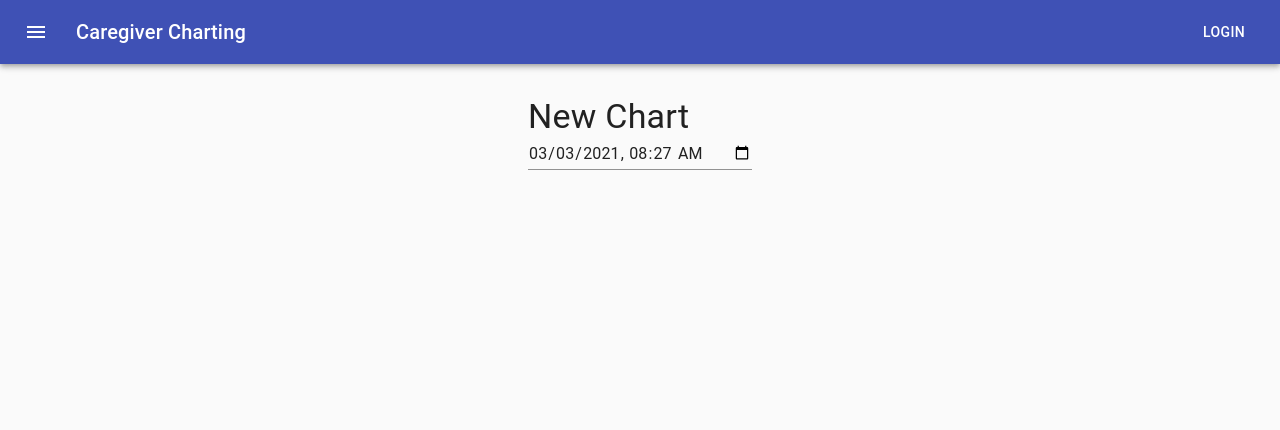
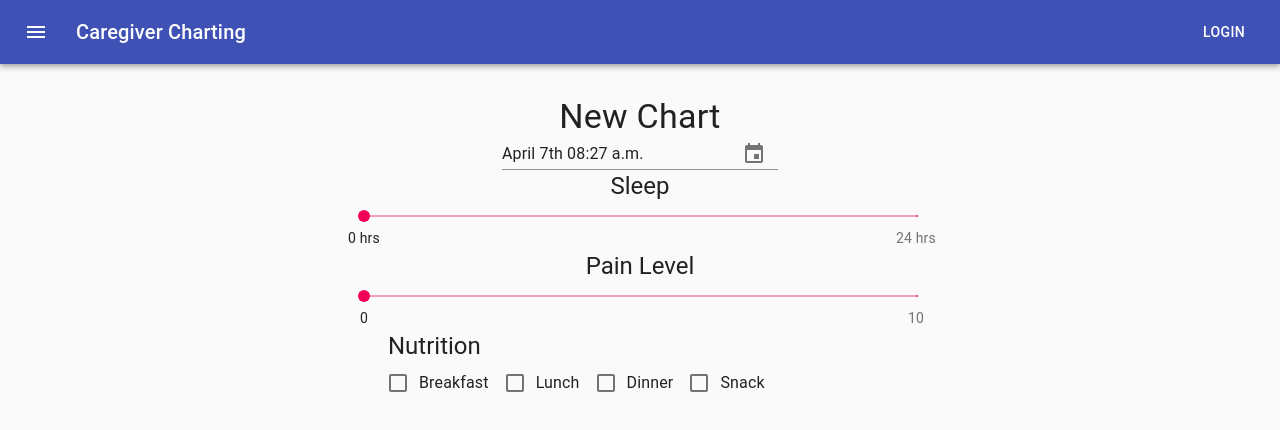
Before and after one commit to blangwell/caregiver-app-react, a React (Create React App) app: page /chart/new in a window 1280 px wide. Shown: the top 430 px of the page. Built offline with nearby package versions, Linux system fonts and the light colour scheme.

Commit message:
Add pain level slider and Nutrition component

```diff
--- a/package.json
+++ b/package.json
@@ -3,12 +3,15 @@
   "version": "0.1.0",
   "private": true,
   "dependencies": {
+    "@date-io/date-fns": "^1.3.13",
     "@material-ui/core": "^4.11.4",
     "@material-ui/icons": "^4.11.2",
+    "@material-ui/pickers": "^3.3.10",
     "@testing-library/jest-dom": "^5.11.10",
     "@testing-library/react": "^11.2.6",
     "@testing-library/user-event": "^12.8.3",
     "axios": "^0.21.1",
+    "date-fns": "^2.21.3",
     "formik": "^2.2.6",
     "jwt-decode": "^3.1.2",
     "react": "^17.0.2",
--- a/src/components/Chart.js
+++ b/src/components/Chart.js
@@ -1,9 +1,15 @@
 import Container from '@material-ui/core/Container';
+import Slider from '@material-ui/core/Slider';
 import Typography from '@material-ui/core/Typography';
 import TextField from '@material-ui/core/TextField';
 import { makeStyles } from '@material-ui/core/styles';
 import { useFormik } from 'formik';
+import { MuiPickersUtilsProvider } from '@material-ui/pickers';
+import DateFnsUtils from '@date-io/date-fns';
+import { KeyboardDateTimePicker } from '@material-ui/pickers';
 import * as Yup from 'yup';
+
+import Nutrition from './Nutrition';
 
 const useStyles = makeStyles(theme => ({
   root: {
@@ -11,8 +17,39 @@ const useStyles = makeStyles(theme => ({
     display: 'flex',
     flexDirection: 'column',
     alignItems: 'center'
+  },
+  thumb: {
+    "& span[class*='PrivateValueLabel-circle']": {
+      width: 50,
+      height: 50,
+      position: 'relative',
+      left: -9,
+      top: -17,
+    },
   }
 }));
+
+const sleepMarks = [
+  {
+    value: 0,
+    label: '0 hrs'
+  },
+  {
+    value: 24,
+    label: '24 hrs'
+  }
+]
+
+const painMarks = [
+  {
+    value: 0,
+    label: '0'
+  },
+  {
+    value: 10,
+    label: '10'
+  }
+]
 
 const validationSchema = Yup.object({
   sleep: Yup.number('must be a number'),
@@ -21,18 +58,9 @@ const validationSchema = Yup.object({
 
 const Chart = props => {
   const now = new Date();
+  const dateTimeString = new Date().toString();
+
   const classes = useStyles();
-
-  const makeDateTimeString = () => {
-    const checkLength = chunk => chunk.length === 1 ? '0' + chunk : chunk;
-    const month = checkLength(now.getMonth().toString());
-    const day = checkLength(now.getDay().toString());
-    const hours = checkLength(now.getHours().toString());
-    const mins = checkLength(now.getMinutes().toString());
-
-    return `${now.getFullYear()}-${month}-${day}T${hours}:${mins}`;
-  };
-  const dateTimeString = makeDateTimeString();
 
   const formik = useFormik({
     initialValues: {
@@ -47,19 +75,47 @@ const Chart = props => {
   });
 
   return (
-    <Container maxWidth="md" className={classes.root}>
-      <div>
-        <Typography variant="h4" component="h1">
-          New Chart
+    <MuiPickersUtilsProvider utils={DateFnsUtils}>
+    <Container maxWidth="sm">
+      <div className={classes.root}>
+      <Typography variant="h4" component="h1">
+        New Chart
+      </Typography>
+        <KeyboardDateTimePicker
+          maxDate={now}
+          value={formik.values.dateTime}
+        />
+        <Typography variant="h5">
+          Sleep
         </Typography>
-        <TextField
-          id="datetime"
-          type="datetime-local"
-          value={ formik.values.dateTime }
+        <Slider
+          defaultValue={0}
+          min={0}
+          max={24}
+          step={.5}
+          valueLabelDisplay="auto"
+          marks={sleepMarks}
+          color="secondary"
+          // valueLabelFormat={value => <div>{`${value} hrs`}</div>}
+          // className={classes.thumb}
         />
+        <Typography variant="h5">
+          Pain Level
+        </Typography>
+        <Slider
+          defaultValue={0}
+          min={0}
+          max={10}
+          marks={painMarks}
+          color="secondary"
+          valueLabelDisplay="auto"
+        />
+
+        <Nutrition />
       </div>
     </Container>
+    </MuiPickersUtilsProvider>
   )
-}
+};
 
 export default Chart;
--- /dev/null
+++ b/src/components/Nutrition.js
@@ -0,0 +1,54 @@
+import Container from '@material-ui/core/Container';
+import Typography from '@material-ui/core/Typography';
+import Checkbox from '@material-ui/core/Checkbox';
+import FormControlLabel from '@material-ui/core/FormControlLabel';
+import TextField from '@material-ui/core/TextField';
+
+const Nutrition = props => {
+  return (
+    <Container maxWidth="sm">
+      <Typography variant="h5">
+        Nutrition
+      </Typography>
+      <FormControlLabel
+        control={
+          <Checkbox
+          name="breakfast"
+          color="primary"
+          />
+        }
+        label="Breakfast"
+      />
+      <FormControlLabel
+        control={
+          <Checkbox
+          name="lunch"
+          color="primary"
+          />
+        }
+        label="Lunch"
+      />
+      <FormControlLabel
+        control={
+          <Checkbox
+          name="dinner"
+          color="primary"
+          />
+        }
+        label="Dinner"
+      />
+      <FormControlLabel
+        control={
+          <Checkbox
+          name="snack"
+          color="primary"
+          />
+        }
+        label="Snack"
+      />
+
+    </Container>
+  )
+}
+
+export default Nutrition;
```
Also changed, not shown: 1 other file (tests, documents, lock files or other folders).
